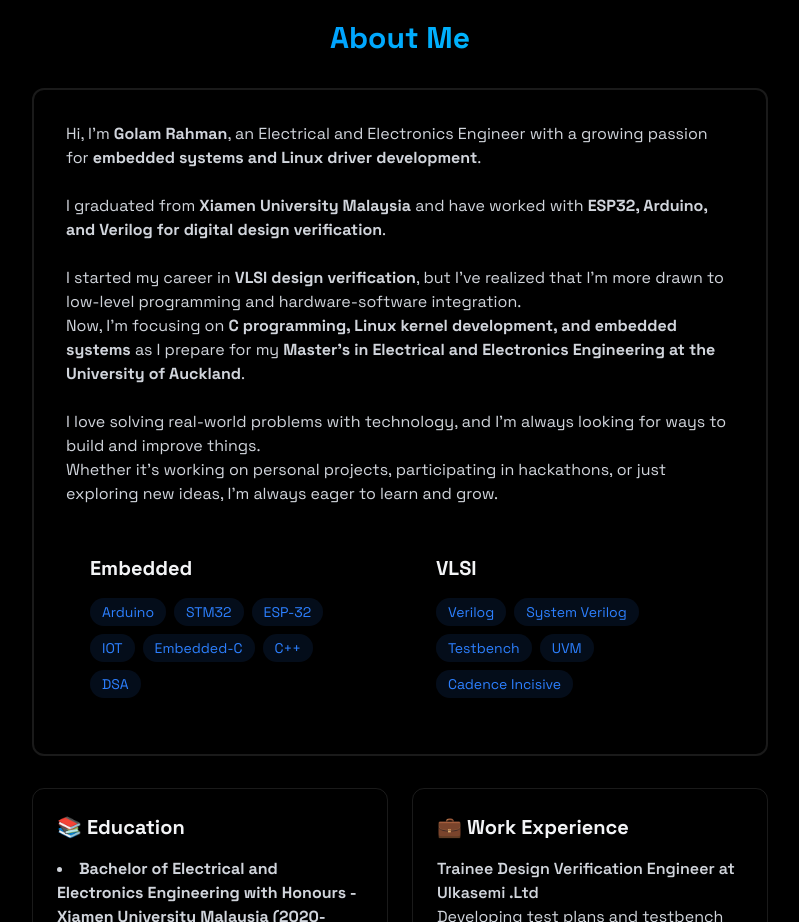
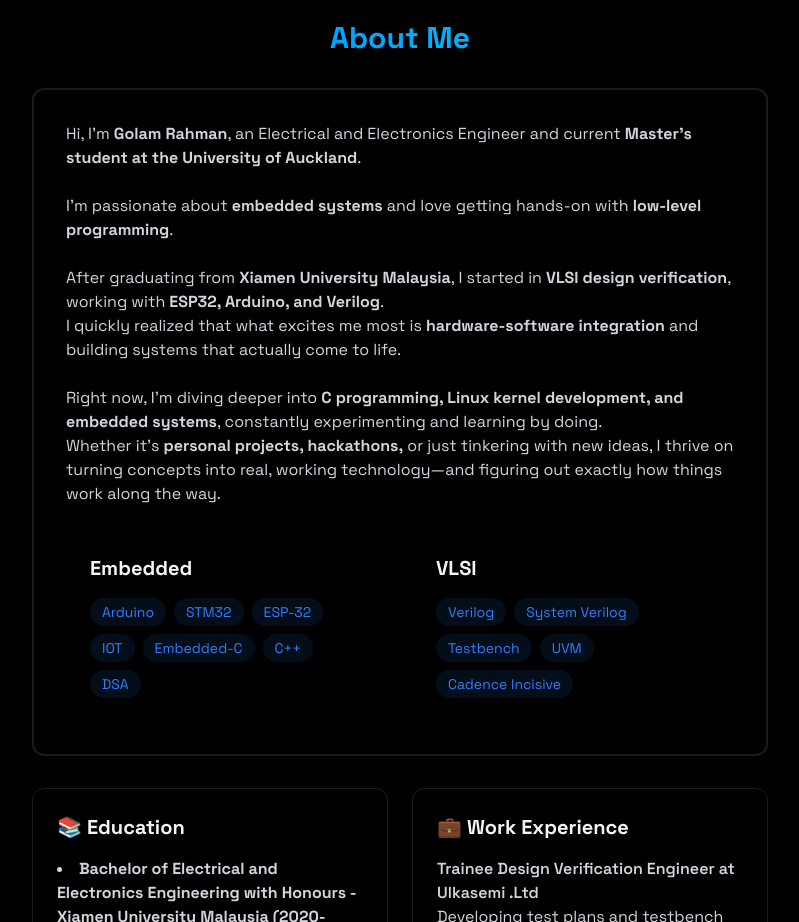
Before and after one commit to IKIGA-I/my-portfolio-01, a React (Vite) app in the folder my-portfolio/: page / in a window 1280 px wide. Shown: the part 860-1782 px from the top of the page, without its empty margins (240-1039 px from the left). Built offline with nearby package versions, Linux system fonts and the light colour scheme.

Commit message:
Update About.jsx
Updated About Me

```diff
--- a/my-portfolio/src/components/sections/About.jsx
+++ b/my-portfolio/src/components/sections/About.jsx
@@ -28,14 +28,16 @@ export const About = () => {
                 <div className="rounded-xl p-8 border-white/10 border-2 hover:-translate-y-1 transition-all hover:border-blue-500/30
                                     hover:shadow-[0_2px_8px_rgba(59, 130,246,0.2)] transition">
                     <p className="text-gray-300 mb-6">
-                        Hi, I’m <b>Golam Rahman</b>, an Electrical and Electronics Engineer with a growing passion for <b>embedded systems and Linux driver development</b>.<br /><br />
-                        I graduated from <b>Xiamen University Malaysia</b> and have worked with <b>ESP32, Arduino, and Verilog for digital design verification</b>.<br /><br />
+                        Hi, I’m <b>Golam Rahman</b>, an Electrical and Electronics Engineer and current <b>Master’s student at the University of Auckland</b>.<br /><br />
 
-                        I started my career in <b>VLSI design verification</b>, but I’ve realized that I’m more drawn to low-level programming and hardware-software integration.<br />
-                        Now, I’m focusing on <b>C programming, Linux kernel development, and embedded systems</b> as I prepare for my <b>Master’s in Electrical and Electronics Engineering at the University of Auckland</b>.<br /><br />
+                        I’m passionate about <b>embedded systems</b> and love getting hands-on with <b>low-level programming</b>.<br /><br />
 
-                        I love solving real-world problems with technology, and I’m always looking for ways to build and improve things.<br />
-                        Whether it’s working on personal projects, participating in hackathons, or just exploring new ideas, I’m always eager to learn and grow.
+                        After graduating from <b>Xiamen University Malaysia</b>, I started in <b>VLSI design verification</b>, working with <b>ESP32, Arduino, and Verilog</b>.<br />
+                        I quickly realized that what excites me most is <b>hardware-software integration</b> and building systems that actually come to life.<br /><br />
+
+                        Right now, I’m diving deeper into <b>C programming, Linux kernel development, and embedded systems</b>, constantly experimenting and learning by doing.<br />
+                        Whether it’s <b>personal projects, hackathons,</b> or just tinkering with new ideas, I thrive on turning concepts into real, working technology—and figuring out exactly how things work along the way.
+
                     </p>
 
                     <div className="grid grid-cols-1 md:grid-cols-2 gap-6">
```
